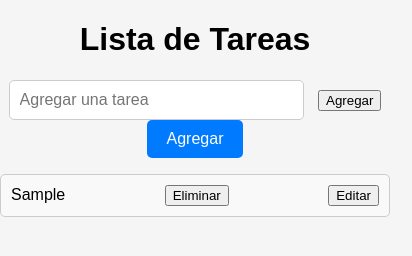
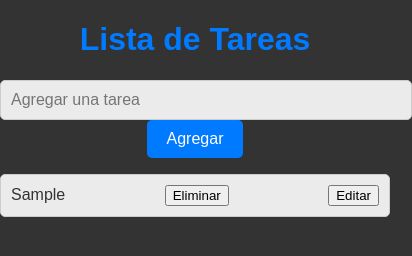
Before and after one commit to IGNpostigop/privatetodolist, a plain HTML site: page index.html in a window 390 px wide. Both pictures are taken after typing "Sample" into the empty fields and a click on the button "Agregar". Shown: the whole page, 412 px wide, since content can reach past the window. Drawn offline with Linux system fonts and the light colour scheme; no server answers.

Commit message:
actualizacion

```diff
--- a/index.html
+++ b/index.html
@@ -10,7 +10,6 @@
     <h1>Lista de Tareas</h1>
     <div id="app">
         <input type="text" id="taskInput" placeholder="Agregar una tarea">
-        <button onclick="addTask()">Agregar</button>
         <button id="addTaskButton">Agregar</button>
         <ul id="taskList"></ul>
     </div>
--- a/styles.css
+++ b/styles.css
@@ -1,21 +1,23 @@
 body {
     font-family: Arial, sans-serif;
-    background-color: #f5f5f5;
+    background-color: #333; /* Cambia el color de fondo a uno más oscuro */
     margin: 0;
     padding: 0;
+    color: #fff; /* Cambia el color del texto a blanco */
 }
 
 .container {
     max-width: 400px;
     margin: 0 auto;
     padding: 20px;
-    background-color: #fff;
+    background-color: rgba(255, 255, 255, 0.9); /* Fondo semi-transparente */
     box-shadow: 0 2px 4px rgba(0, 0, 0, 0.1);
     border-radius: 5px;
 }
 
 h1 {
     text-align: center;
+    color: #007bff; /* Cambia el color del título a azul */
 }
 
 #app {
@@ -30,6 +32,8 @@ input[type="text"] {
     border: 1px solid #ccc;
     border-radius: 5px;
     font-size: 16px;
+    color: #333; /* Cambia el color del texto de entrada a oscuro */
+    background-color: rgba(255, 255, 255, 0.9); /* Fondo semi-transparente */
 }
 
 button#addTaskButton {
@@ -50,12 +54,13 @@ ul {
 li {
     margin: 10px 0;
     padding: 10px;
-    background-color: #f9f9f9;
+    background-color: rgba(255, 255, 255, 0.9); /* Fondo semi-transparente */
     border: 1px solid #ccc;
     border-radius: 5px;
     display: flex;
     justify-content: space-between;
     align-items: center;
+    color: #333; /* Cambia el color del texto del elemento de lista a oscuro */
 }
 
 button.delete-button,
@@ -73,3 +78,16 @@ button.edit-button {
     background-color: #ffc107;
     margin-right: 10px;
 }
+
+@media screen and (max-width: 480px) {
+    /* Estilos adicionales para dispositivos móviles */
+    .container {
+        max-width: 100%;
+        padding: 10px;
+    }
+
+    input[type="text"] {
+        width: 100%;
+        margin-right: 0;
+    }
+}
```
